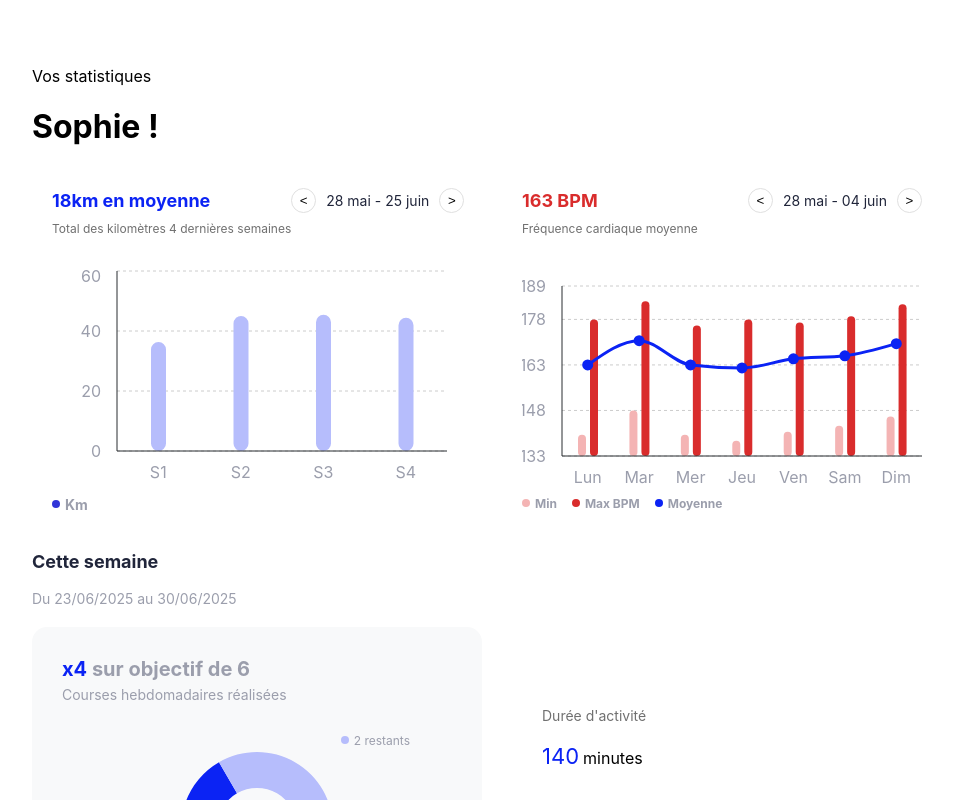
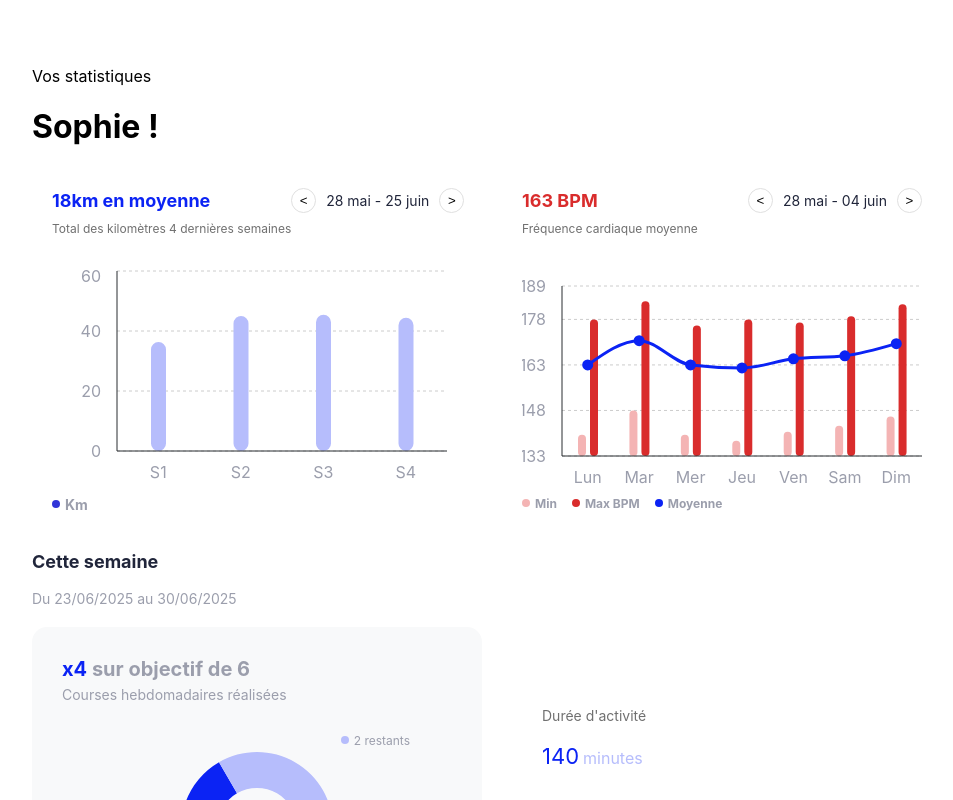
Before and after one commit to StellaElian/sportsee-front, a React (Create React App) app: page /login in a window 1280 px wide. Both pictures are taken after a click on the button "Se connecter". Shown: the top 800 px of the page, without its empty margins (18-971 px from the left). Built offline with nearby package versions, Linux system fonts and the light colour scheme.

Commit message:
correction css couleur

```diff
--- a/src/components/ActivityCartds.jsx
+++ b/src/components/ActivityCartds.jsx
@@ -20,7 +20,7 @@ export default function ActivityCards() {
                 <p style={{ margin: 0, fontSize: '14px', fontWeight: '400', color: '#707070' }}>Durée d'activité</p>
                 <p style={{ margin: 0 }}>
                     <span style={{ fontSize: '22px', fontWeight: 'medium', color: '#0B23F4' }}>140</span>
-                    <span style={{ fontSize: '16px', color: '##B6BDFC', marginLeft: '4px' }}>minutes</span>
+                    <span style={{ fontSize: '16px', color: '#B6BDFC', marginLeft: '4px' }}>minutes</span>
                 </p>
             </div>
 
```
